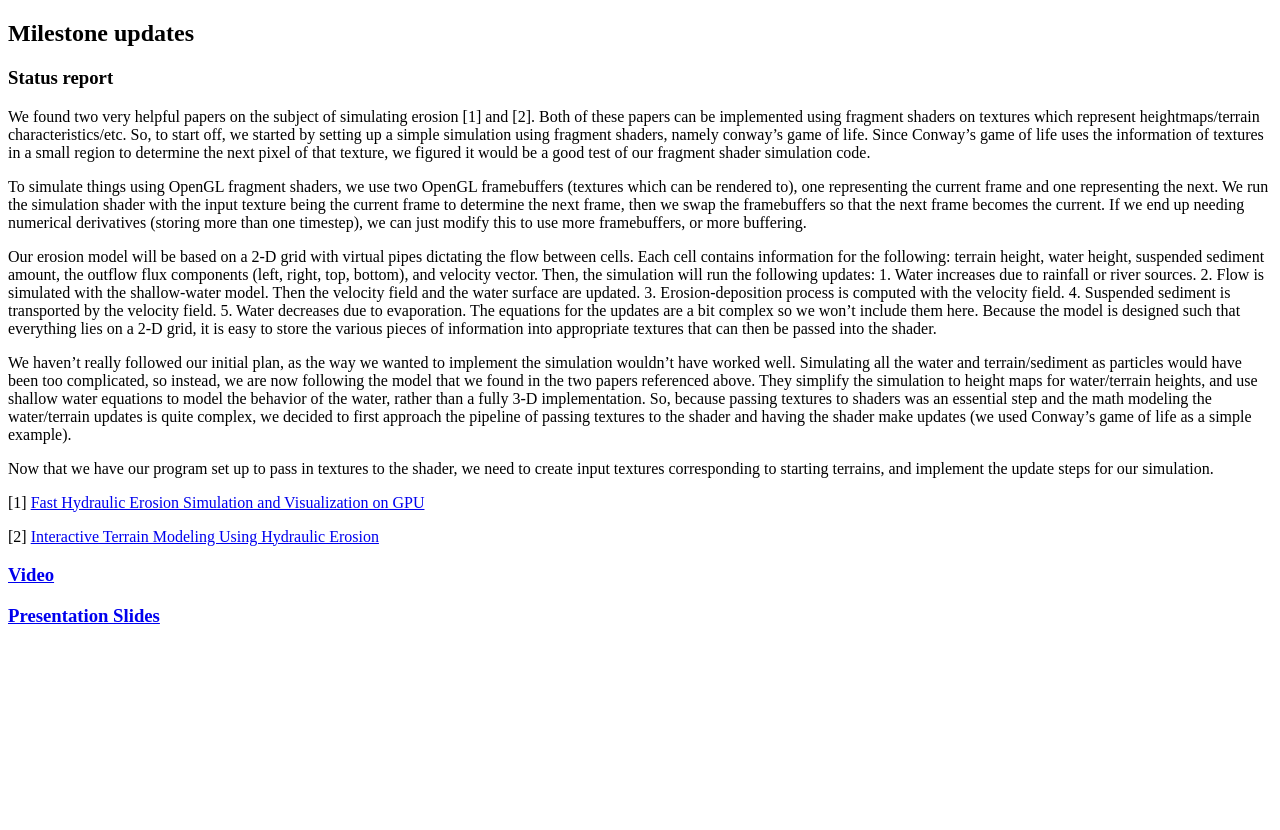
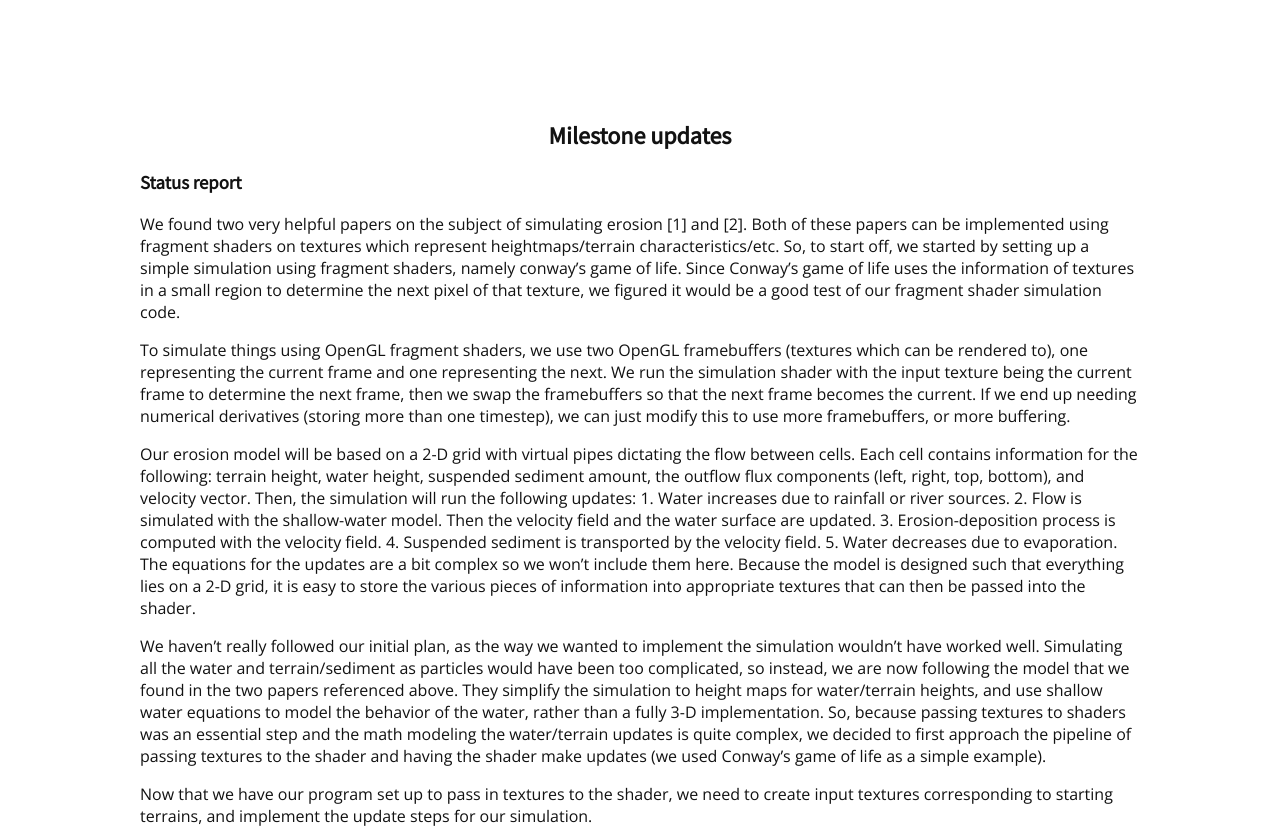
Before and after one commit to Huw-man/Interactive-Erosion-Simulator-on-GPU, a plain HTML site: page docs/milestone.html in a window 1280 px wide. Shown: the top 830 px of the page. Before the commit the page ends 800 px from the top, so only its background shows below. Drawn offline with nearby package versions, Linux system fonts and the light colour scheme.

Commit message:
format for milestone

```diff
--- a/docs/milestone.html
+++ b/docs/milestone.html
@@ -1,12 +1,28 @@
 <!DOCTYPE html>
 <html lang="en">
 <head>
+    <style>
+        body {
+            padding: 100px;
+            width: 1000px;
+            margin: auto;
+            text-align: left;
+            font-weight: 300;
+            font-family: 'Open Sans', sans-serif;
+            color: #121212;
+        }
+        h1, h2, h3, h4 {
+            font-family: 'Source Sans Pro', sans-serif;
+        }
+    </style>
     <meta charset="UTF-8">
+    <meta http-equiv="content-type" content="text/html; charset=utf-8" /><meta http-equiv="content-type" content="text/html; charset=utf-8" />
+    <link href="https://fonts.googleapis.com/css?family=Open+Sans|Source+Sans+Pro" rel="stylesheet">
     <title>Milestone update</title>
+</head>
 
-</head>
 <body>
-<h2> Milestone updates</h2>
+<h2 align="middle"> Milestone updates</h2>
 <h3> Status report</h3>
 <p>
     We found two very helpful papers on the subject of simulating erosion [1] and [2].
```
